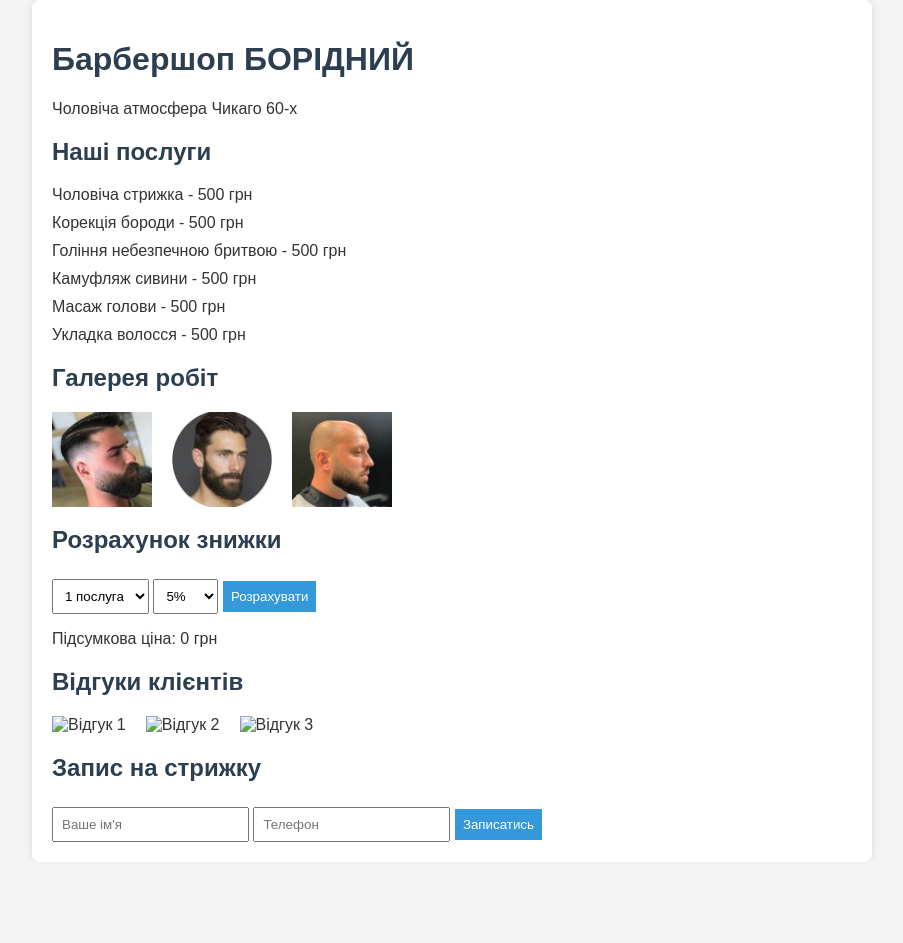
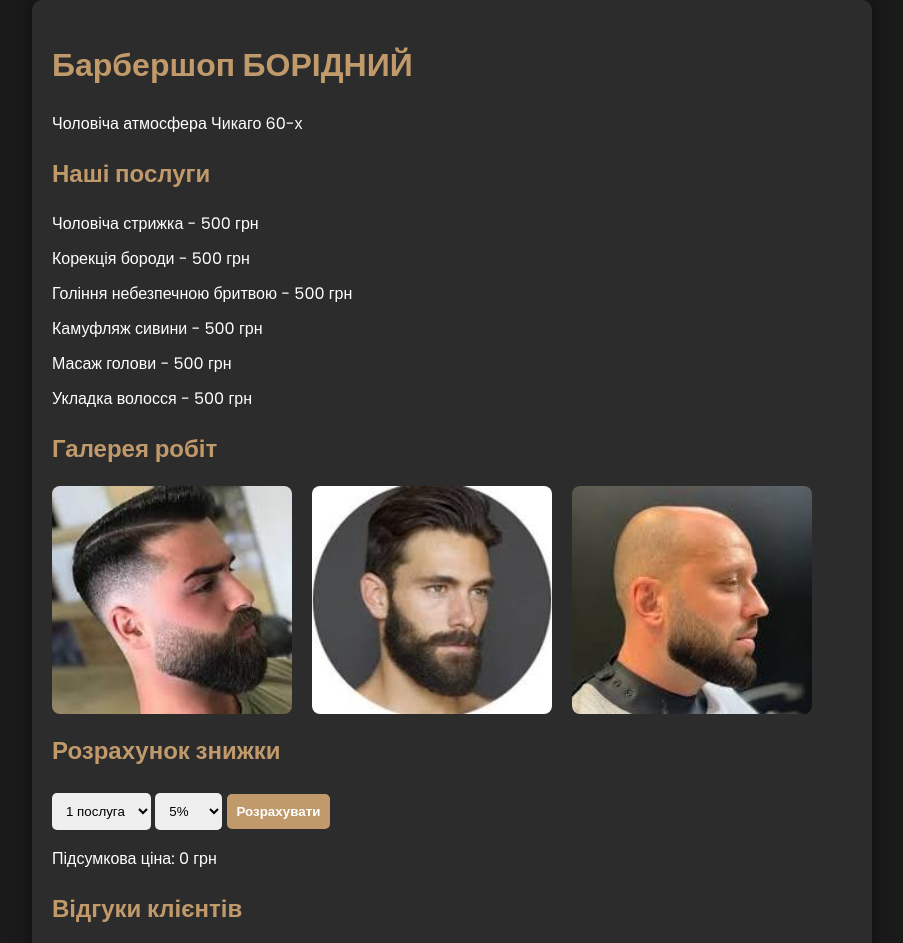
Before and after one commit to Andri-Hich/barbershop-site, a plain HTML site: page index.html in a window 1280 px wide. Shown: the top 943 px of the page, without its empty margins (188-1091 px from the left). Before the commit the page ends 862 px from the top, so only its background shows below. Drawn offline with Linux system fonts and the light colour scheme.

Commit message:
Add files via upload

```diff
--- a/index.html
+++ b/index.html
@@ -4,18 +4,24 @@
     <meta charset="UTF-8">
     <meta name="viewport" content="width=device-width, initial-scale=1.0">
     <title>Барбершоп БОРІДНИЙ</title>
+    <link href="https://fonts.googleapis.com/css2?family=Poppins:wght@300;400;600&display=swap" rel="stylesheet">
     <style>
-        body { font-family: Arial, sans-serif; background-color: #f4f4f4; color: #333; margin: 0; padding: 0; }
-        .container { width: 90%; max-width: 800px; margin: auto; padding: 20px; background: #fff; border-radius: 8px; box-shadow: 0 0 10px rgba(0, 0, 0, 0.1); }
-        h1, h2 { color: #2c3e50; }
+        body { font-family: 'Poppins', sans-serif; background-color: #1a1a1a; color: #ffffff; margin: 0; padding: 0; }
+        .container { width: 90%; max-width: 800px; margin: auto; padding: 20px; background: #2c2c2c; border-radius: 10px; box-shadow: 0 0 15px rgba(0, 0, 0, 0.5); }
+        h1, h2 { color: #c19a6b; }
         ul { list-style: none; padding: 0; }
         li { margin: 10px 0; }
-        img { max-width: 100px; height: auto; margin-right: 10px; }
-        .gallery, .reviews { display: flex; gap: 10px; }
+        img { max-width: 100px; height: auto; margin-right: 10px; border-radius: 8px; }
+        .gallery, .reviews { display: flex; flex-wrap: wrap; gap: 10px; }
+        .gallery img, .reviews img { flex-grow: 1; max-width: 30%; }
         .form-section { margin-top: 20px; }
-        input, select, button { padding: 8px; margin-top: 5px; }
-        .button { background-color: #3498db; color: white; border: none; cursor: pointer; }
-        .button:hover { background-color: #2980b9; }
+        input, select, button { padding: 10px; margin-top: 5px; border-radius: 5px; border: none; }
+        .button { background-color: #c19a6b; color: white; cursor: pointer; font-weight: bold; }
+        .button:hover { background-color: #a0784d; }
+        .record-button { background-color: #8b0000; color: white; font-size: 16px; padding: 12px; width: 100%; border-radius: 5px; }
+        @media (max-width: 600px) {
+            .gallery img, .reviews img { max-width: 100%; }
+        }
     </style>
 </head>
 <body>
@@ -65,7 +71,7 @@
         <div class="form-section">
             <input type="text" placeholder="Ваше ім'я">
             <input type="tel" placeholder="Телефон">
-            <button class="button">Записатись</button>
+            <button class="record-button">Записатись</button>
         </div>
     </div>
 
```
